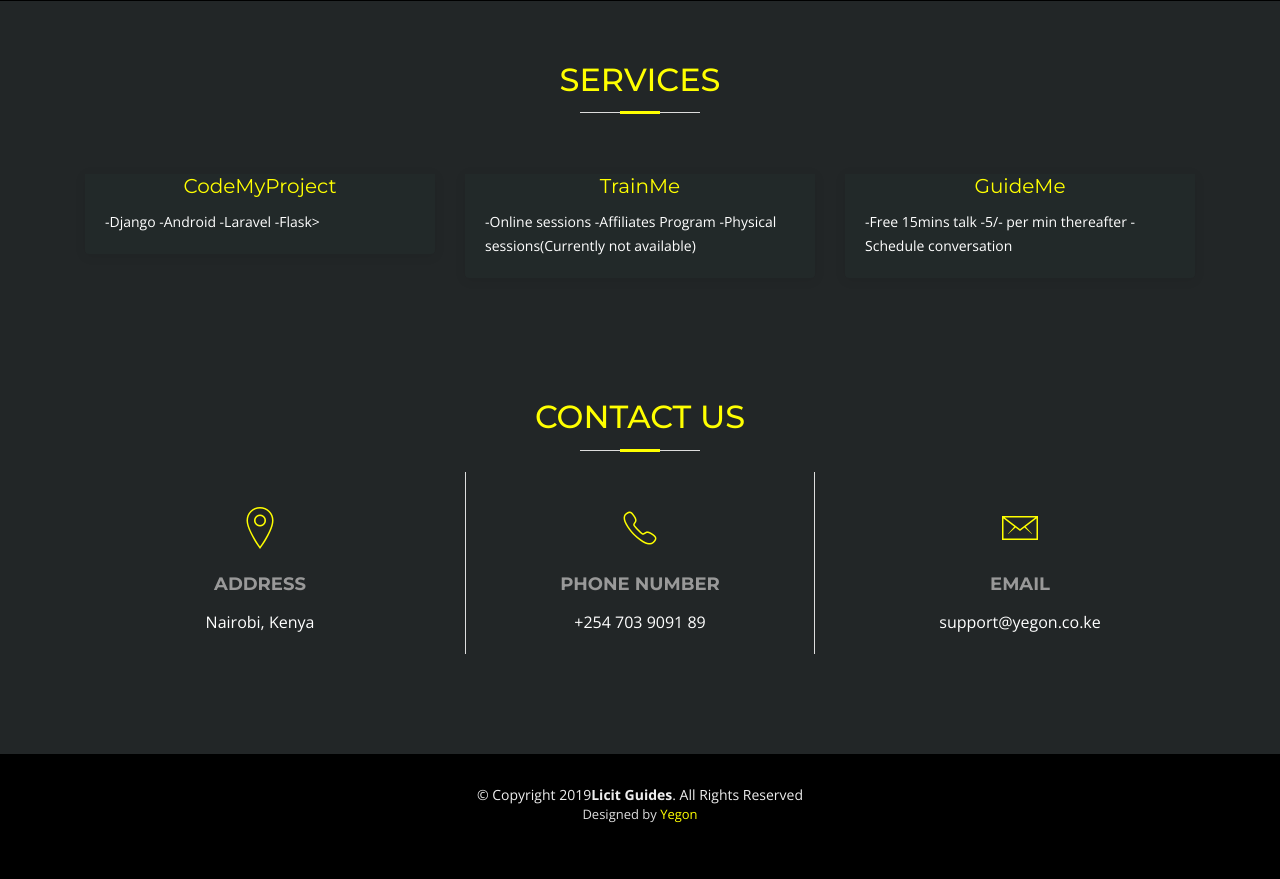
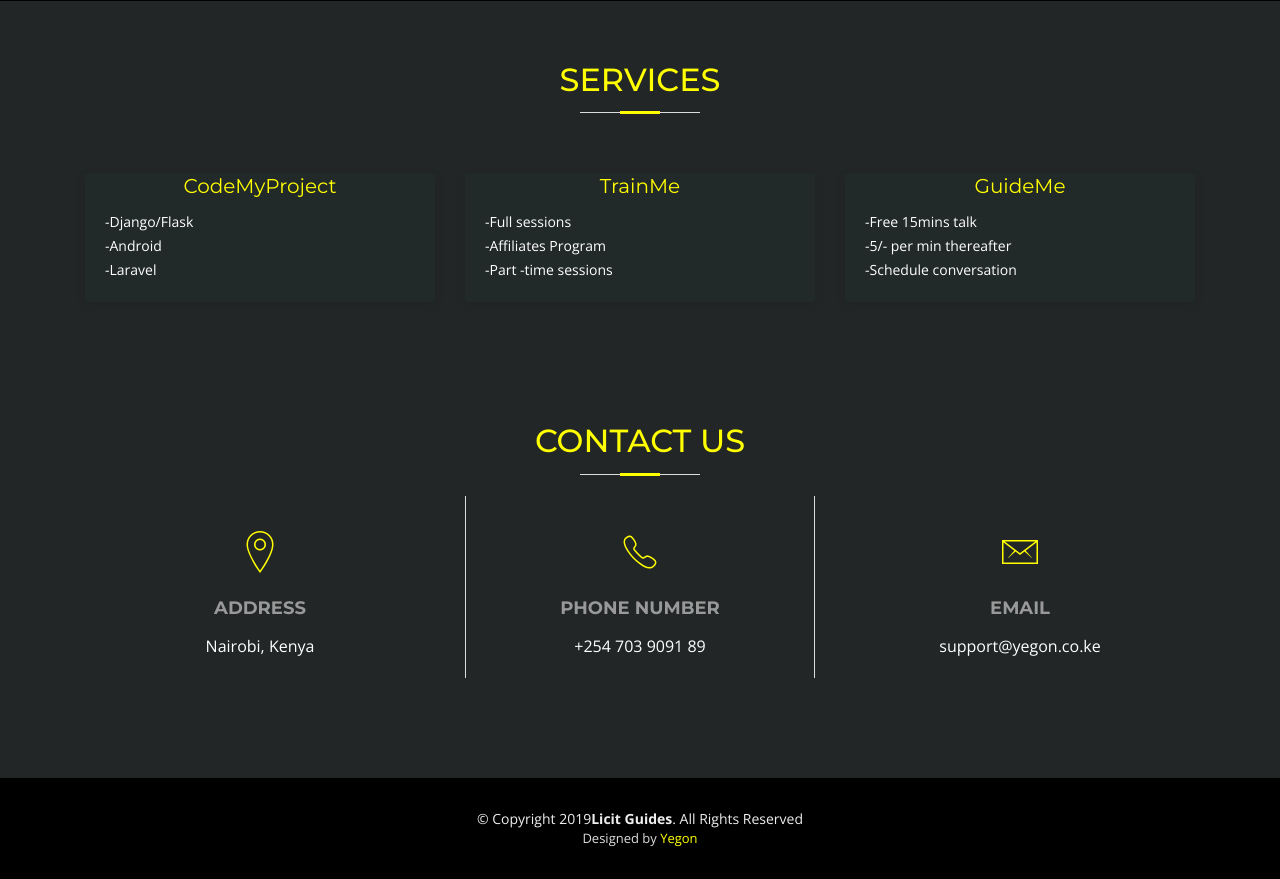
Before and after one commit to yegonke/Cookbook, a Django app: page / in a window 1280 px wide. Shown: the part 799-1678 px from the top of the page. Before the commit the page ends 1622 px from the top, so only its background shows below. Run offline with Django 3.2, Linux system fonts and the light colour scheme; some libraries are stand-ins or nearby versions; some web fonts are replaced.

Commit message:
made licitguides.xyz

```diff
--- a/templates/index.html
+++ b/templates/index.html
@@ -172,7 +172,7 @@
             <div class="about-col">
 
                <h2 class="title"><a href="http://www.licitguides.xyz/codeforme/">CodeMyProject</a></h2>
-            <p class="description">-Django&nbsp;-Android&nbsp;-Laravel&nbsp;-Flask>&nbsp;</p>
+            <p class="description">-Django/Flask<br>-Android<br>-Laravel<br></p>
             </div>
           </div>
 
@@ -180,7 +180,7 @@
             <div class="about-col">
 
               <h2 class="title"><a href="http://www.licitguides.xyz/trainme/">TrainMe</a></h2>
-            <p class="description">-Online sessions&nbsp;-Affiliates Program&nbsp;-Physical sessions(Currently not available)</p>
+            <p class="description">-Full sessions<br>-Affiliates Program<br>-Part -time sessions</p>
             </div>
           </div>
 
@@ -188,7 +188,7 @@
             <div class="about-col">
 
              <h2 class="title"><a href="http://www.licitguides.xyz/guideme/">GuideMe</a></h2>
-            <p class="description">-Free 15mins talk&nbsp;-5/- per min thereafter&nbsp;-Schedule conversation</p>
+            <p class="description">-Free 15mins talk<br>-5/- per min thereafter<br>-Schedule conversation</p>
             </div>
           </div>
 
```
